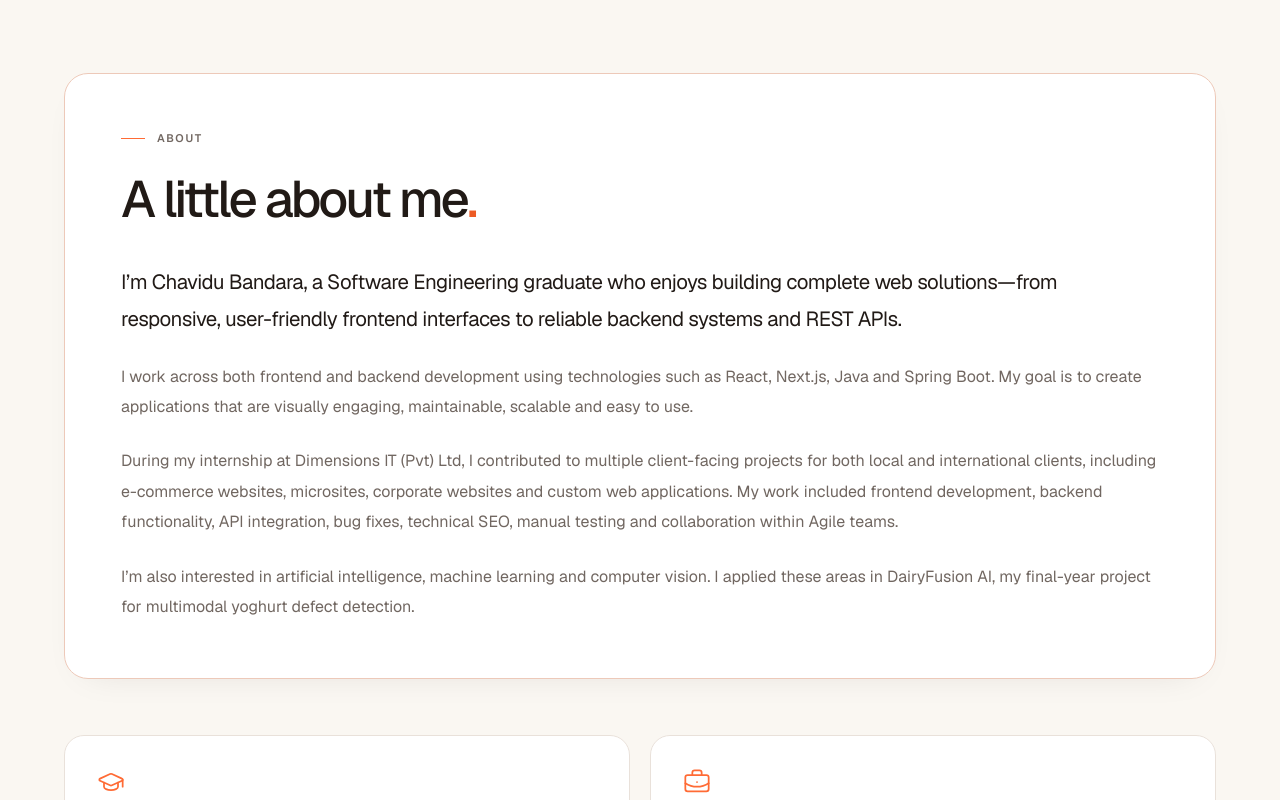
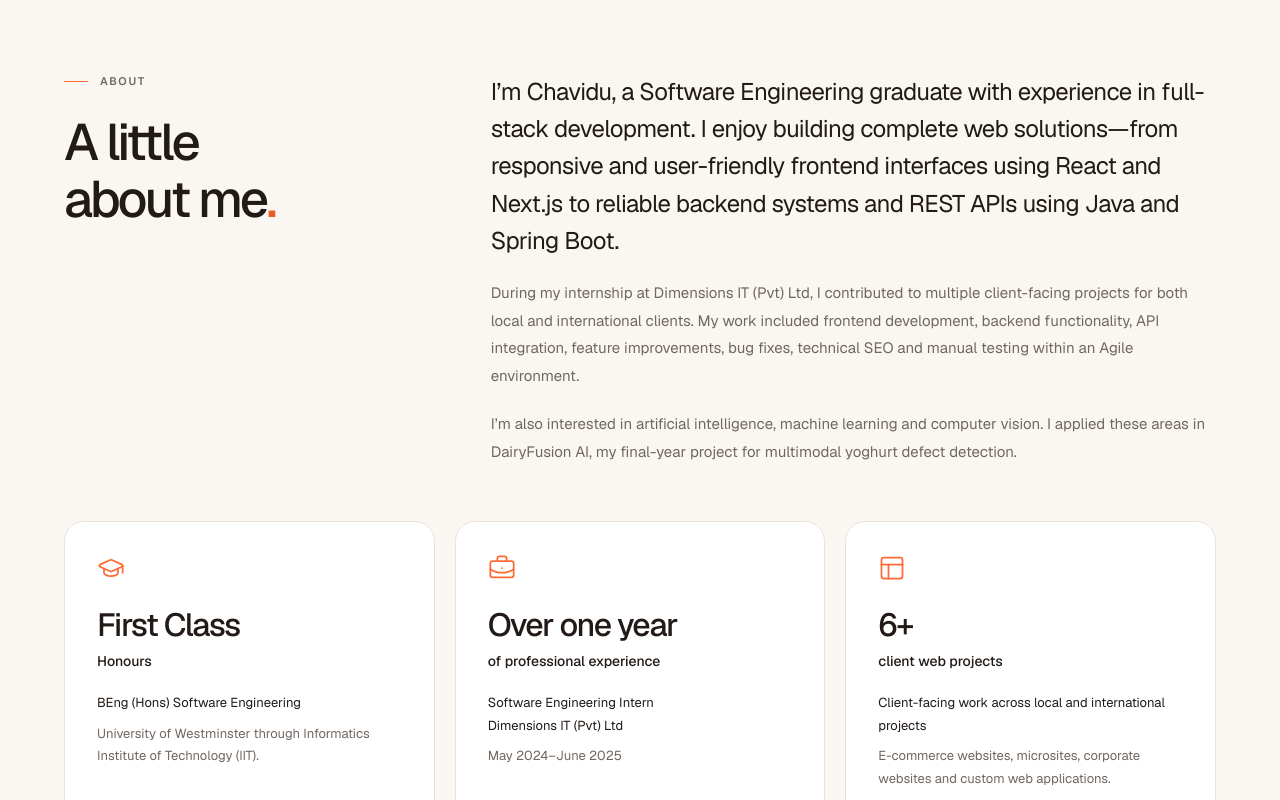
Before and after one commit to ChaviduBandara/Portfolio, a Next.js app: page / in a window 1280 px wide. Shown: the part 840-1640 px from the top of the page. Built offline with nearby package versions, Linux system fonts and the light colour scheme.

Commit message:
Restore unboxed About layout and three career highlights

```diff
--- a/src/components/sections/about.module.css
+++ b/src/components/sections/about.module.css
@@ -5,15 +5,10 @@
 }
 
 .introduction {
-  padding: clamp(1.5rem, 5vw, 3.5rem);
-  border: 1px solid color-mix(in srgb, var(--accent) 20%, var(--border));
-  border-radius: 1.5rem;
-  background: var(--surface);
-  box-shadow: 0 12px 36px -24px color-mix(in srgb, var(--foreground) 15%, transparent);
-}
-
-.heading {
-  margin-bottom: 2.25rem;
+  display: grid;
+  grid-template-columns: minmax(0, 1fr) minmax(0, 2fr);
+  gap: clamp(2rem, 5vw, 5rem);
+  align-items: start;
 }
 
 .eyebrow {
@@ -47,25 +42,26 @@
 }
 
 .copy {
+  max-width: 46rem;
   color: var(--muted);
-  font-size: clamp(1rem, 1.2vw, 1.0625rem);
-  line-height: 1.9;
+  font-size: 0.9375rem;
+  line-height: 1.85;
 }
 
 .copy p + p {
-  margin-top: 1.5rem;
+  margin-top: 1.25rem;
 }
 
 .copy .lead {
   color: var(--foreground);
-  font-size: clamp(1.125rem, 1.6vw, 1.375rem);
-  line-height: 1.8;
+  font-size: clamp(1.25rem, 2vw, 1.5rem);
+  line-height: 1.55;
   letter-spacing: -0.025em;
 }
 
 .highlights {
   display: grid;
-  grid-template-columns: repeat(2, minmax(0, 1fr));
+  grid-template-columns: repeat(3, minmax(0, 1fr));
   gap: 1.25rem;
   margin-top: 3.5rem;
   list-style: none;
@@ -162,6 +158,11 @@
     padding-block: 4.5rem 5rem;
   }
 
+  .introduction {
+    grid-template-columns: minmax(0, 1fr);
+    gap: 2rem;
+  }
+
   .highlights {
     gap: 1rem;
     margin-top: 2.5rem;
--- a/src/components/sections/about.tsx
+++ b/src/components/sections/about.tsx
@@ -1,4 +1,4 @@
-import { BriefcaseBusiness, GraduationCap } from "lucide-react";
+import { BriefcaseBusiness, GraduationCap, PanelsTopLeft } from "lucide-react";
 import styles from "./about.module.css";
 
 export function About() {
@@ -9,22 +9,19 @@ export function About() {
       aria-labelledby="about-heading"
     >
       <div className={styles.introduction}>
-        <div className={styles.heading}>
+        <div>
           <p className={styles.eyebrow}>About</p>
           <h2 id="about-heading" className={styles.title}>
-            A little about me<span>.</span>
+            A little<br />about me<span>.</span>
           </h2>
         </div>
 
         <div className={styles.copy}>
           <p className={styles.lead}>
-            I’m Chavidu Bandara, a Software Engineering graduate who enjoys building complete web solutions—from responsive, user-friendly frontend interfaces to reliable backend systems and REST APIs.
+            I’m Chavidu, a Software Engineering graduate with experience in full-stack development. I enjoy building complete web solutions—from responsive and user-friendly frontend interfaces using React and Next.js to reliable backend systems and REST APIs using Java and Spring Boot.
           </p>
           <p>
-            I work across both frontend and backend development using technologies such as React, Next.js, Java and Spring Boot. My goal is to create applications that are visually engaging, maintainable, scalable and easy to use.
-          </p>
-          <p>
-            During my internship at Dimensions IT (Pvt) Ltd, I contributed to multiple client-facing projects for both local and international clients, including e-commerce websites, microsites, corporate websites and custom web applications. My work included frontend development, backend functionality, API integration, bug fixes, technical SEO, manual testing and collaboration within Agile teams.
+            During my internship at Dimensions IT (Pvt) Ltd, I contributed to multiple client-facing projects for both local and international clients. My work included frontend development, backend functionality, API integration, feature improvements, bug fixes, technical SEO and manual testing within an Agile environment.
           </p>
           <p>
             I’m also interested in artificial intelligence, machine learning and computer vision. I applied these areas in DairyFusion AI, my final-year project for multimodal yoghurt defect detection.
@@ -61,6 +58,21 @@ export function About() {
             </p>
           </div>
         </li>
+        <li className={styles.highlight}>
+          <div className={styles.card}>
+            <PanelsTopLeft className={styles.icon} aria-hidden="true" strokeWidth={1.5} />
+            <h3 className={styles.cardTitle}>
+              <span className={styles.metric}>6+</span>{" "}
+              <span className={styles.label}>client web projects</span>
+            </h3>
+            <p className={styles.detail}>
+              Client-facing work across local and international projects
+            </p>
+            <p className={styles.note}>
+              E-commerce websites, microsites, corporate websites and custom web applications.
+            </p>
+          </div>
+        </li>
       </ul>
     </section>
   );
```
